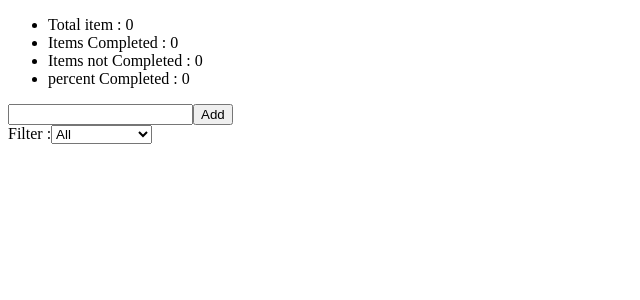
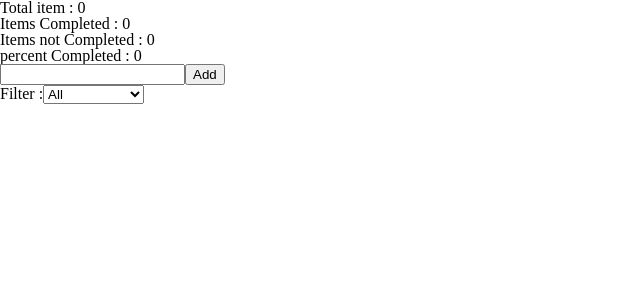
Before and after one commit to SSSunmin/you-can-do-it, a React (Create React App) app: page / in a window 1280 px wide. Shown: the top 300 px of the page, without its empty margins (0-640 px from the left). Built offline with nearby package versions, Linux system fonts and the light colour scheme.

Commit message:
style: reset.css 추가

```diff
--- a/src/App.css
+++ b/src/App.css
@@ -1,3 +1,5 @@
+@import "reset.css";
+
 .App {
   text-align: center;
 }
--- /dev/null
+++ b/src/reset.css
@@ -0,0 +1,50 @@
+html, body, div, span, applet, object, iframe,
+h1, h2, h3, h4, h5, h6, p, blockquote, pre,
+a, abbr, acronym, address, big, cite, code,
+del, dfn, em, img, ins, kbd, q, s, samp,
+small, strike, strong, sub, sup, tt, var,
+b, u, i, center,
+dl, dt, dd, ol, ul, li,
+fieldset, form, label, legend,
+table, caption, tbody, tfoot, thead, tr, th, td,
+article, aside, canvas, details, embed,
+figure, figcaption, footer, header, hgroup,
+menu, nav, output, ruby, section, summary,
+time, mark, audio, video {
+	margin: 0;
+	padding: 0;
+	border: 0;
+	font-size: 100%;
+	font: inherit;
+	vertical-align: baseline;
+}
+/* HTML5 display-role reset for older browsers */
+article, aside, details, figcaption, figure,
+footer, header, hgroup, menu, nav, section {
+	display: block;
+}
+body {
+	line-height: 1;
+}
+ol, ul {
+	list-style: none;
+}
+blockquote, q {
+	quotes: none;
+}
+blockquote:before, blockquote:after,
+q:before, q:after {
+	content: '';
+	content: none;
+}
+table {
+	border-collapse: collapse;
+	border-spacing: 0;
+}
+input:focus{
+  outline: none;
+}
+a{
+	color: inherit;
+	text-decoration: none;
+}
```
